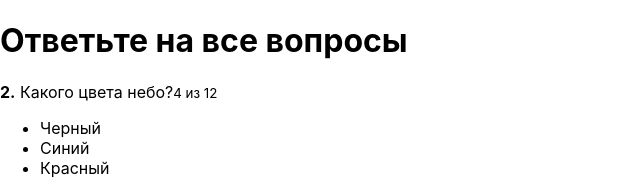
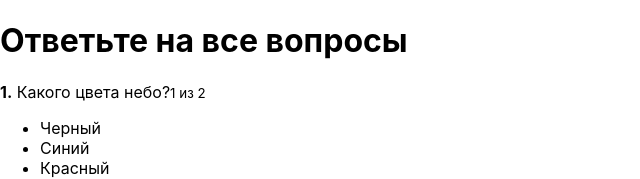
Before and after one commit to artemgafarov66/react-quiz, a React app: page / in a window 1280 px wide. Shown: the top 179 px of the page, without its empty margins (0-640 px from the left). Built offline with nearby package versions, Linux system fonts and the light colour scheme.

Commit message:
react-quiz 20%

```diff
--- a/src/components/ActiveQuiz/ActiveQuiz.js
+++ b/src/components/ActiveQuiz/ActiveQuiz.js
@@ -6,14 +6,15 @@ const ActiveQuiz = props => (
   <div className={classes.ActiveQuiz}>
     <p className={classes.Question}>
       <span>
-        <strong>2.</strong>&nbsp;
+        <strong>{props.answerNumber}.</strong>&nbsp;
         {props.question}
       </span>
 
-      <small>4 из 12</small>
+      <small>{props.answerNumber} из {props.quizLength}</small>
     </p>
 
     <AnswersList
+      state={props.state}
       answers={props.answers}
       onAnswerClick={props.onAnswerClick}
     />
--- a/src/components/ActiveQuiz/AnswersList/AnswerItem/AnswerItem.js
+++ b/src/components/ActiveQuiz/AnswersList/AnswerItem/AnswerItem.js
@@ -2,11 +2,14 @@ import React from 'react';
 import classes from './AnswerItem.scss';
 
 const AnswerItem = props => {
+  const cls = [classes.AnswerItem];
+
+  if (props.state) cls.push(classes[props.state]);
+
   return (
     <li
-      className={classes.AnswerItem}
-      onClick={() => props.onAnswerClick(props.answer.id)}
-    >
+      className={cls.join(' ')}
+      onClick={() => props.onAnswerClick(props.answer.id)}>
       {props.answer.text}
     </li>
   );
--- a/src/components/ActiveQuiz/AnswersList/AnswerItem/AnswerItem.scss
+++ b/src/components/ActiveQuiz/AnswersList/AnswerItem/AnswerItem.scss
@@ -8,4 +8,10 @@
   &:hover {
     background: rgba(255, 255, 255, .2);
   }
+  &.success {
+    background-color: rgba(161, 240, 69, .7);
+  }
+  &.error {
+    background-color: rgba(240, 87, 108, .7);
+  }
 }
--- a/src/components/ActiveQuiz/AnswersList/AnswersList.js
+++ b/src/components/ActiveQuiz/AnswersList/AnswersList.js
@@ -10,6 +10,7 @@ const AnswersList = props => (
           key={index}
           answer={answer}
           onAnswerClick={props.onAnswerClick}
+          state={props.state ? props.state[answer.id] : 'null'}
         />
       );
     }) }
--- a/src/containers/Quiz/Quiz.js
+++ b/src/containers/Quiz/Quiz.js
@@ -3,10 +3,13 @@ import classes from './Quiz.scss';
 import ActiveQuiz from '../../components/ActiveQuiz/ActiveQuiz';
 class Quiz extends Component {
   state = {
+    activeQuestion: 0,
+    answersState: null,
     quiz: [
       {
         question: 'Какого цвета небо?',
         rightAnswerId: 2,
+        id: 1,
         answers: [
           {
             text: 'Черный',
@@ -26,11 +29,69 @@ class Quiz extends Component {
           },
         ],
       },
+      {
+        question: 'В каком году основали Санкт-Петербург?',
+        rightAnswerId: 3,
+        id: 2,
+        answers: [
+          {
+            text: '1700',
+            id: 1,
+          },
+          {
+            text: '1702',
+            id: 2,
+          },
+          {
+            text: '1703',
+            id: 3,
+          },
+          {
+            text: '1803',
+            id: 4,
+          },
+        ],
+      },
     ],
   }
 
   onAnswerClickHandler = answerId => {
-    console.log('Answer Id: ', answerId);
+    if (this.state.answersState) {
+      const key = Object.values(this.state.answersState)[0];
+      if (key === 'success') {
+        return;
+      }
+    }
+    const question = this.state.quiz[this.state.activeQuestion];
+    if (question.rightAnswerId === answerId) {
+      this.setState({
+        answersState: {
+          [answerId]: 'success',
+        },
+      });
+      const timeout = setTimeout(() => {
+        if (this.isQuizFinished()) {
+          console.log('Finished');
+        } else {
+          this.setState({
+            activeQuestion: this.state.activeQuestion + 1,
+            answersState: null,
+          });
+        }
+
+        clearTimeout(timeout);
+      }, 1000);
+    } else {
+      this.setState({
+        answersState: {
+          [answerId]: 'error',
+        },
+      });
+    }
+  }
+
+  isQuizFinished() {
+    return this.state.activeQuestion + 1 === this.state.quiz.length;
   }
 
   render() {
@@ -39,9 +100,12 @@ class Quiz extends Component {
         <div className={classes.QuizWrapper}>
           <h1>Ответьте на все вопросы</h1>
           <ActiveQuiz
-            answers={this.state.quiz[0].answers}
-            question={this.state.quiz[0].question}
+            answers={this.state.quiz[this.state.activeQuestion].answers}
+            question={this.state.quiz[this.state.activeQuestion].question}
             onAnswerClick={this.onAnswerClickHandler}
+            quizLength={this.state.quiz.length}
+            answerNumber={this.state.activeQuestion + 1}
+            state={this.state.answersState}
           />
         </div>
       </div>
```
